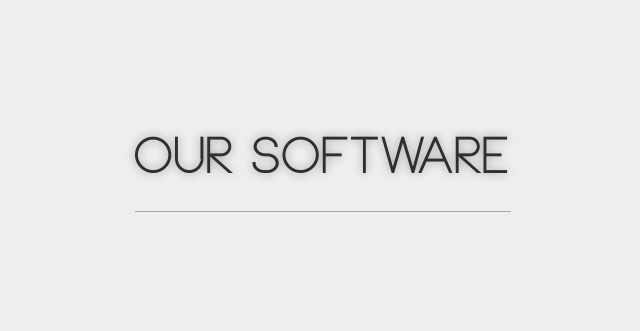
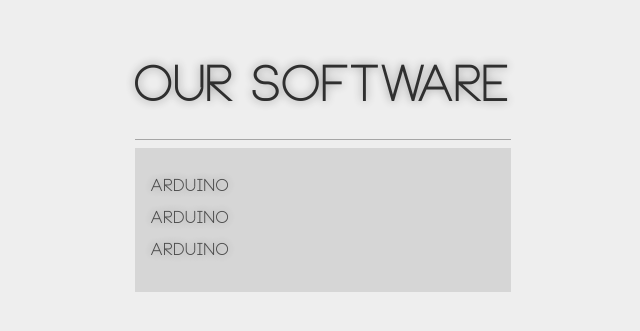
Before and after one commit to pointblanknetwork/pointblanknetwork.github.io, a plain HTML site: page software.html in a window 1280 px wide. Shown: the part 165-496 px from the top of the page, without its empty margins (317-957 px from the left). Drawn offline with Linux system fonts and the light colour scheme.

Commit message:
General Styling
Irrelevant to users

```diff
--- a/software.html
+++ b/software.html
@@ -16,6 +16,17 @@
       <div class="centered">
         <h1>Our Software</h1>
         <hr>
+        <div class="box">
+          <a href="">
+            <h3>arduino</h3>
+          </a>
+          <a href="">
+            <h3>arduino</h3>
+          </a>
+          <a href="">
+            <h3>arduino</h3>
+          </a>
+        </div>
       </div>
     </article>
 </body>
--- a/style.css
+++ b/style.css
@@ -38,7 +38,7 @@
 
 h3 {
   font-size: 1rem;
-  line-height: auto;
+  line-height: 1rem;
 }
 
 h4 {
@@ -201,6 +201,13 @@
   background-color: rgba(0, 0, 0, 0.3);
 }
 
+.box {
+  background-color:rgba(0,0,0,0.1);
+  max-width: 800px;
+  text-align: left;
+  padding: 1rem;
+}
+
 .right {
   left: 50vw;
   right: 0vw;
@@ -226,6 +233,7 @@
 
 .left-2 {
   left: 1rem;
+  max-width:200px;
   right: 80%;
   text-align: right;
   height: auto;
@@ -239,6 +247,7 @@
 }
 
 .right-2 {
+  max-width:600px;
   border-left: 1px solid rgba(0, 0, 0, 0.2);
   left: 20%;
   right: 1rem;
```
